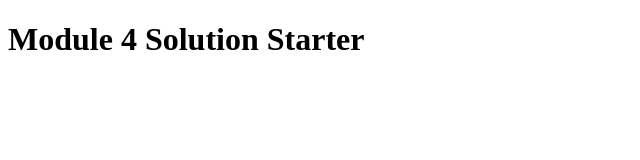
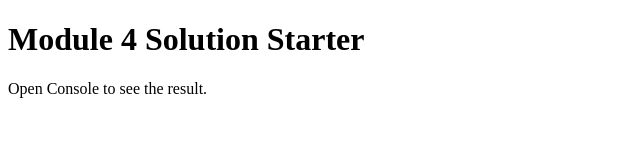
Before and after one commit to OlivierJeannin/coursera-html-css-javascript-for-web-developers-johns-hopkins, a plain HTML site: page assignment4-solution/index.html in a window 1280 px wide. Shown: the whole page, without its empty margins (0-640 px from the left). Drawn offline with Linux system fonts and the light colour scheme.

Commit message:
final commit; finished this course

```diff
--- a/assignment4-solution/index.html
+++ b/assignment4-solution/index.html
@@ -15,6 +15,7 @@
 
     <body>
         <h1> Module 4 Solution Starter </h1>
+        <p> Open Console to see the result. </p>
     </body>
 
 </html>
```
